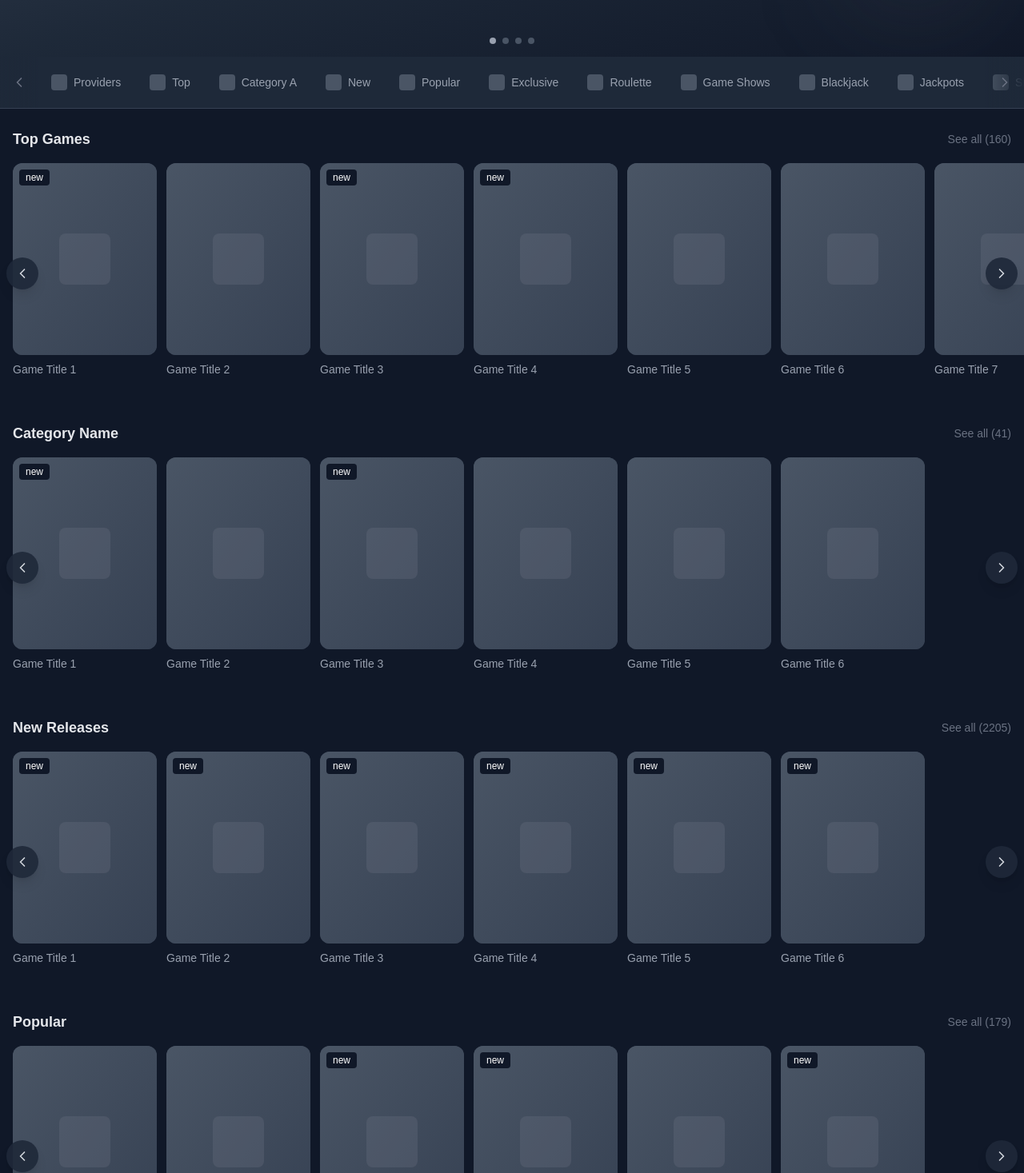
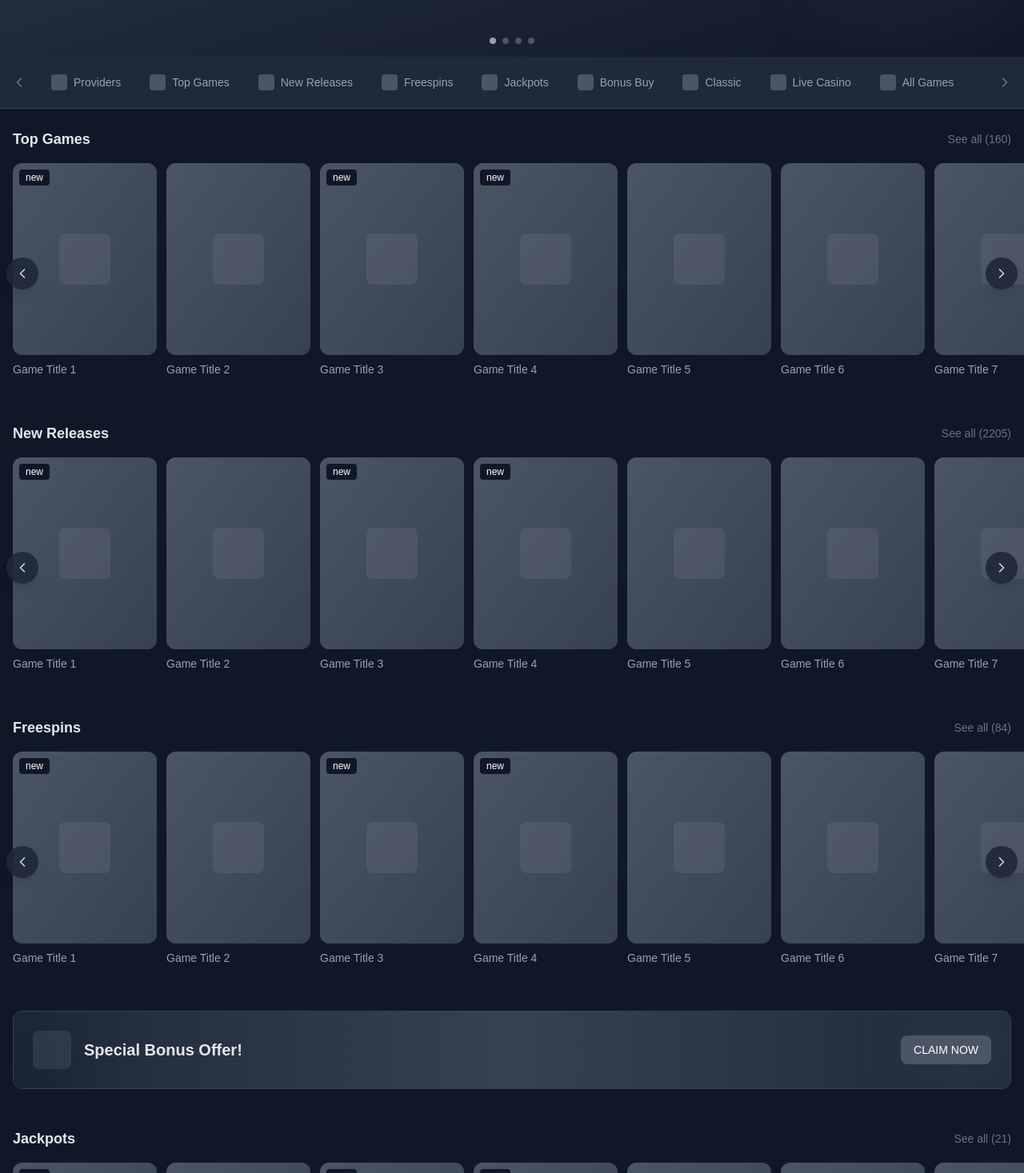
Before and after one commit to gigabet/gigarino, a Next.js app: page / in a window 1280 px wide. Shown: the part 420-1887 px from the top of the page at 80% size. Built offline with nearby package versions, Linux system fonts and the light colour scheme.

Commit message:
feat: integrate react-query for data fetching

```diff
--- a/app/category-tabs.tsx
+++ b/app/category-tabs.tsx
@@ -3,21 +3,12 @@
 import { ChevronLeft, ChevronRight } from 'lucide-react'
 import { useRef } from 'react'
 
-const categories = [
-  { label: 'Providers', icon: true },
-  { label: 'Top', icon: true },
-  { label: 'Category A', icon: true },
-  { label: 'New', icon: true },
-  { label: 'Popular', icon: true },
-  { label: 'Exclusive', icon: true },
-  { label: 'Roulette', icon: true },
-  { label: 'Game Shows', icon: true },
-  { label: 'Blackjack', icon: true },
-  { label: 'Jackpots', icon: true },
-  { label: 'Slots', icon: true },
-]
-
-export default function CategoryTabs() {
+export default function CategoryTabs(props: {
+  categories: {
+    label: string
+    icon: boolean
+  }[]
+}) {
   const scrollRef = useRef<HTMLDivElement>(null)
 
   const scroll = (direction: 'left' | 'right') => {
@@ -31,7 +22,7 @@ export default function CategoryTabs() {
   }
 
   return (
-    <section className='relative border-b border-gray-700 bg-gray-800'>
+    <section className='sticky top-27 z-20 border-b border-gray-700 bg-gray-800'>
       {/* Scroll Buttons */}
       <button
         type='button'
@@ -54,7 +45,7 @@ export default function CategoryTabs() {
         className='scrollbar-hide flex gap-1 overflow-x-auto px-12 py-3'
         style={{ scrollbarWidth: 'none', msOverflowStyle: 'none' }}
       >
-        {categories.map(category => (
+        {props.categories.map(category => (
           <a
             key={category.label}
             href='#!'
--- a/app/game-section.tsx
+++ b/app/game-section.tsx
@@ -1,5 +1,6 @@
 'use client'
 
+import { useQuery } from '@tanstack/react-query'
 import { ChevronLeft, ChevronRight } from 'lucide-react'
 import { useRef } from 'react'
 
@@ -11,10 +12,10 @@ interface Game {
 interface GameSectionProps {
   title: string
   seeAllCount: number
-  games: Game[]
+  // games: Game[]
 }
 
-export default function GameSection({ title, seeAllCount, games }: GameSectionProps) {
+export default function GameSection({ title, seeAllCount }: GameSectionProps) {
   const scrollRef = useRef<HTMLDivElement>(null)
 
   const scroll = (direction: 'left' | 'right') => {
@@ -26,6 +27,22 @@ export default function GameSection({ title, seeAllCount, games }: GameSectionPr
       })
     }
   }
+
+  const { data } = useQuery<Game[]>({
+    queryKey: ['games'],
+    queryFn: () => [
+      { title: 'Game Title 1', isNew: true },
+      { title: 'Game Title 2', isNew: false },
+      { title: 'Game Title 3', isNew: true },
+      { title: 'Game Title 4', isNew: true },
+      { title: 'Game Title 5', isNew: false },
+      { title: 'Game Title 6', isNew: false },
+      { title: 'Game Title 7', isNew: false },
+      { title: 'Game Title 8', isNew: true },
+    ],
+  })
+
+  const games = data
 
   return (
     <section className='bg-gray-900 py-6'>
@@ -64,7 +81,7 @@ export default function GameSection({ title, seeAllCount, games }: GameSectionPr
           className='scrollbar-hide flex gap-3 overflow-x-auto px-4 pb-2'
           style={{ scrollbarWidth: 'none', msOverflowStyle: 'none' }}
         >
-          {games.map(game => (
+          {games?.map(game => (
             <a key={game.title} href='#!' className='group w-40 shrink-0 sm:w-45'>
               {/* Game Card */}
               <div className='relative mb-2 aspect-3/4 overflow-hidden rounded-xl bg-gray-700'>
--- a/app/layout.tsx
+++ b/app/layout.tsx
@@ -3,6 +3,7 @@ import { Geist, Geist_Mono } from 'next/font/google'
 import './globals.css'
 import Footer from '@/app/footer'
 import Navbar from '@/app/navbar'
+import Providers from '@/context/providers'
 
 const geistSans = Geist({
   variable: '--font-geist-sans',
@@ -27,9 +28,11 @@ export default function RootLayout({
   return (
     <html lang='en'>
       <body className={`${geistSans.variable} ${geistMono.variable} antialiased`}>
-        <Navbar />
-        {children}
-        <Footer />
+        <Providers>
+          <Navbar />
+          {children}
+          <Footer />
+        </Providers>
       </body>
     </html>
   )
--- a/app/page.tsx
+++ b/app/page.tsx
@@ -1,20 +1,27 @@
+import { dehydrate, HydrationBoundary, QueryClient } from '@tanstack/react-query'
 import CategoryTabs from '@/app/category-tabs'
 import GameSection from '@/app/game-section'
 import HeroBanner from '@/app/hero-banner'
 import PromoBanner from '@/app/promo-banner'
-import SportsSection from '@/app/sports-section'
 
-export default function Home() {
-  return (
-    <main className='bg-gray-900'>
-      <HeroBanner />
-      <CategoryTabs />
+const categories = [
+  { label: 'Providers', icon: true },
+  { label: 'Top Games', icon: true },
+  { label: 'New Releases', icon: true },
+  { label: 'Freespins', icon: true },
+  { label: 'Jackpots', icon: true },
+  { label: 'Bonus Buy', icon: true },
+  { label: 'Classic', icon: true },
+  { label: 'Live Casino', icon: true },
+  { label: 'All Games', icon: true },
+]
 
-      {/* Top Games Section */}
-      <GameSection
-        title='Top Games'
-        seeAllCount={160}
-        games={[
+export default async function Home() {
+  const queryClient = new QueryClient()
+
+  await queryClient.prefetchQuery({
+    queryKey: ['games'],
+    queryFn: () => [
       { title: 'Game Title 1', isNew: true },
       { title: 'Game Title 2', isNew: false },
       { title: 'Game Title 3', isNew: true },
@@ -23,65 +30,58 @@ export default function Home() {
       { title: 'Game Title 6', isNew: false },
       { title: 'Game Title 7', isNew: false },
       { title: 'Game Title 8', isNew: true },
-        ]}
-      />
+    ],
+  })
 
-      {/* Category Section */}
+  return (
+    <HydrationBoundary state={dehydrate(queryClient)}>
+      <main className='bg-gray-900'>
+        <HeroBanner />
+        <CategoryTabs categories={categories} />
+
         <GameSection
-        title='Category Name'
-        seeAllCount={41}
-        games={[
-          { title: 'Game Title 1', isNew: true },
-          { title: 'Game Title 2', isNew: false },
-          { title: 'Game Title 3', isNew: true },
-          { title: 'Game Title 4', isNew: false },
-          { title: 'Game Title 5', isNew: false },
-          { title: 'Game Title 6', isNew: false },
-        ]}
+          title='Top Games'
+          seeAllCount={160}
+          // games={[
+          //   { title: 'Game Title 1', isNew: true },
+          //   { title: 'Game Title 2', isNew: false },
+          //   { title: 'Game Title 3', isNew: true },
+          //   { title: 'Game Title 4', isNew: true },
+          //   { title: 'Game Title 5', isNew: false },
+          //   { title: 'Game Title 6', isNew: false },
+          //   { title: 'Game Title 7', isNew: false },
+          //   { title: 'Game Title 8', isNew: true },
+          // ]}
         />
 
         {/* New Games Section */}
         <GameSection
           title='New Releases'
           seeAllCount={2205}
-        games={[
-          { title: 'Game Title 1', isNew: true },
-          { title: 'Game Title 2', isNew: true },
-          { title: 'Game Title 3', isNew: true },
-          { title: 'Game Title 4', isNew: true },
-          { title: 'Game Title 5', isNew: true },
-          { title: 'Game Title 6', isNew: true },
-        ]}
-      />
-
-      {/* Popular Games Section */}
-      <GameSection
-        title='Popular'
-        seeAllCount={179}
-        games={[
-          { title: 'Game Title 1', isNew: false },
-          { title: 'Game Title 2', isNew: false },
-          { title: 'Game Title 3', isNew: true },
-          { title: 'Game Title 4', isNew: true },
-          { title: 'Game Title 5', isNew: false },
-          { title: 'Game Title 6', isNew: true },
-        ]}
+          // games={[
+          //   { title: 'Game Title 1', isNew: true },
+          //   { title: 'Game Title 2', isNew: true },
+          //   { title: 'Game Title 3', isNew: true },
+          //   { title: 'Game Title 4', isNew: true },
+          //   { title: 'Game Title 5', isNew: true },
+          //   { title: 'Game Title 6', isNew: true },
+          // ]}
         />
 
         {/* Exclusive Games Section */}
         <GameSection
-        title='Exclusive'
+          title='Freespins'
           seeAllCount={84}
-        games={[
-          { title: 'Game Title 1', isNew: false },
-          { title: 'Game Title 2', isNew: true },
-          { title: 'Game Title 3', isNew: false },
-          { title: 'Game Title 4', isNew: true },
-        ]}
+          // games={[
+          //   { title: 'Game Title 1', isNew: false },
+          //   { title: 'Game Title 2', isNew: true },
+          //   { title: 'Game Title 3', isNew: false },
+          //   { title: 'Game Title 4', isNew: true },
+          // ]}
         />
 
-      {/* Sports Section */}
-      <SportsSection />
+        {/* Sports Section
+      <SportsSection /> */}
 
         {/* Promo Banners */}
         <div className='space-y-4 px-4 py-6'>
@@ -89,73 +89,71 @@ export default function Home() {
           <PromoBanner title='Special Bonus Offer!' ctaText='CLAIM NOW' />
         </div>
 
+        <GameSection
+          title='Jackpots'
+          seeAllCount={21}
+          // games={[
+          //   { title: 'Game Title 1', isNew: true },
+          //   { title: 'Game Title 2', isNew: false },
+          //   { title: 'Game Title 3', isNew: false },
+          //   { title: 'Game Title 4', isNew: true },
+          // ]}
+        />
+
+        <GameSection
+          title='Bonus Buy'
+          seeAllCount={226}
+          // games={[
+          //   { title: 'Game Title 1', isNew: true },
+          //   { title: 'Game Title 2', isNew: false },
+          //   { title: 'Game Title 3', isNew: true },
+          //   { title: 'Game Title 4', isNew: true },
+          //   { title: 'Game Title 5', isNew: true },
+          //   { title: 'Game Title 6', isNew: false },
+          // ]}
+        />
+
+        <GameSection
+          title='Classic'
+          seeAllCount={50}
+          // games={[
+          //   { title: 'Game Title 1', isNew: false },
+          //   { title: 'Game Title 2', isNew: false },
+          //   { title: 'Game Title 3', isNew: true },
+          //   { title: 'Game Title 4', isNew: false },
+          //   { title: 'Game Title 5', isNew: true },
+          //   { title: 'Game Title 6', isNew: false },
+          // ]}
+        />
+
         {/* Live Casino Section */}
         <GameSection
           title='Live Casino'
           seeAllCount={64}
-        games={[
-          { title: 'Game Title 1', isNew: false },
-          { title: 'Game Title 2', isNew: true },
-          { title: 'Game Title 3', isNew: true },
-          { title: 'Game Title 4', isNew: false },
-          { title: 'Game Title 5', isNew: true },
-          { title: 'Game Title 6', isNew: false },
-        ]}
-      />
-
-      {/* Game Shows Section */}
-      <GameSection
-        title='Game Shows'
-        seeAllCount={21}
-        games={[
-          { title: 'Game Title 1', isNew: true },
-          { title: 'Game Title 2', isNew: false },
-          { title: 'Game Title 3', isNew: false },
-          { title: 'Game Title 4', isNew: true },
-        ]}
-      />
-
-      {/* Table Games Section */}
-      <GameSection
-        title='Table Games'
-        seeAllCount={226}
-        games={[
-          { title: 'Game Title 1', isNew: true },
-          { title: 'Game Title 2', isNew: false },
-          { title: 'Game Title 3', isNew: true },
-          { title: 'Game Title 4', isNew: true },
-          { title: 'Game Title 5', isNew: true },
-          { title: 'Game Title 6', isNew: false },
-        ]}
-      />
-
-      {/* Jackpots Section */}
-      <GameSection
-        title='Jackpots'
-        seeAllCount={50}
-        games={[
-          { title: 'Game Title 1', isNew: false },
-          { title: 'Game Title 2', isNew: false },
-          { title: 'Game Title 3', isNew: true },
-          { title: 'Game Title 4', isNew: false },
-          { title: 'Game Title 5', isNew: true },
-          { title: 'Game Title 6', isNew: false },
-        ]}
+          // games={[
+          //   { title: 'Game Title 1', isNew: false },
+          //   { title: 'Game Title 2', isNew: true },
+          //   { title: 'Game Title 3', isNew: true },
+          //   { title: 'Game Title 4', isNew: false },
+          //   { title: 'Game Title 5', isNew: true },
+          //   { title: 'Game Title 6', isNew: false },
+          // ]}
         />
 
         {/* All Games Section */}
         <GameSection
           title='All Games'
           seeAllCount={9716}
-        games={[
-          { title: 'Game Title 1', isNew: false },
-          { title: 'Game Title 2', isNew: false },
-          { title: 'Game Title 3', isNew: true },
-          { title: 'Game Title 4', isNew: false },
-          { title: 'Game Title 5', isNew: true },
-          { title: 'Game Title 6', isNew: false },
-        ]}
+          // games={[
+          //   { title: 'Game Title 1', isNew: false },
+          //   { title: 'Game Title 2', isNew: false },
+          //   { title: 'Game Title 3', isNew: true },
+          //   { title: 'Game Title 4', isNew: false },
+          //   { title: 'Game Title 5', isNew: true },
+          //   { title: 'Game Title 6', isNew: false },
+          // ]}
         />
       </main>
+    </HydrationBoundary>
   )
 }
--- /dev/null
+++ b/context/providers.tsx
@@ -0,0 +1,40 @@
+'use client'
+import { isServer, QueryClient, QueryClientProvider } from '@tanstack/react-query'
+
+function makeQueryClient() {
+  return new QueryClient({
+    defaultOptions: {
+      queries: {
+        // With SSR, we usually want to set some default staleTime
+        // above 0 to avoid refetching immediately on the client
+        staleTime: 60 * 1000,
+      },
+    },
+  })
+}
+
+let browserQueryClient: QueryClient | undefined
+
+function getQueryClient() {
+  if (isServer) {
+    // Server: always make a new query client
+    return makeQueryClient()
+  } else {
+    // Browser: make a new query client if we don't already have one
+    // This is very important, so we don't re-make a new client if React
+    // suspends during the initial render. This may not be needed if we
+    // have a suspense boundary BELOW the creation of the query client
+    if (!browserQueryClient) browserQueryClient = makeQueryClient()
+    return browserQueryClient
+  }
+}
+
+export default function Providers({ children }: { children: React.ReactNode }) {
+  // NOTE: Avoid useState when initializing the query client if you don't
+  //       have a suspense boundary between this and the code that may
+  //       suspend because React will throw away the client on the initial
+  //       render if it suspends and there is no boundary
+  const queryClient = getQueryClient()
+
+  return <QueryClientProvider client={queryClient}>{children}</QueryClientProvider>
+}
--- a/package.json
+++ b/package.json
@@ -10,6 +10,7 @@
     "format": "biome format --write"
   },
   "dependencies": {
+    "@tanstack/react-query": "^5.90.21",
     "lucide-react": "^0.568.0",
     "next": "16.1.6",
     "radix-ui": "^1.4.3",
```
Also changed, not shown: 1 other file (tests, documents, lock files or other folders). Lines whose indentation alone changed are shown as unchanged.
